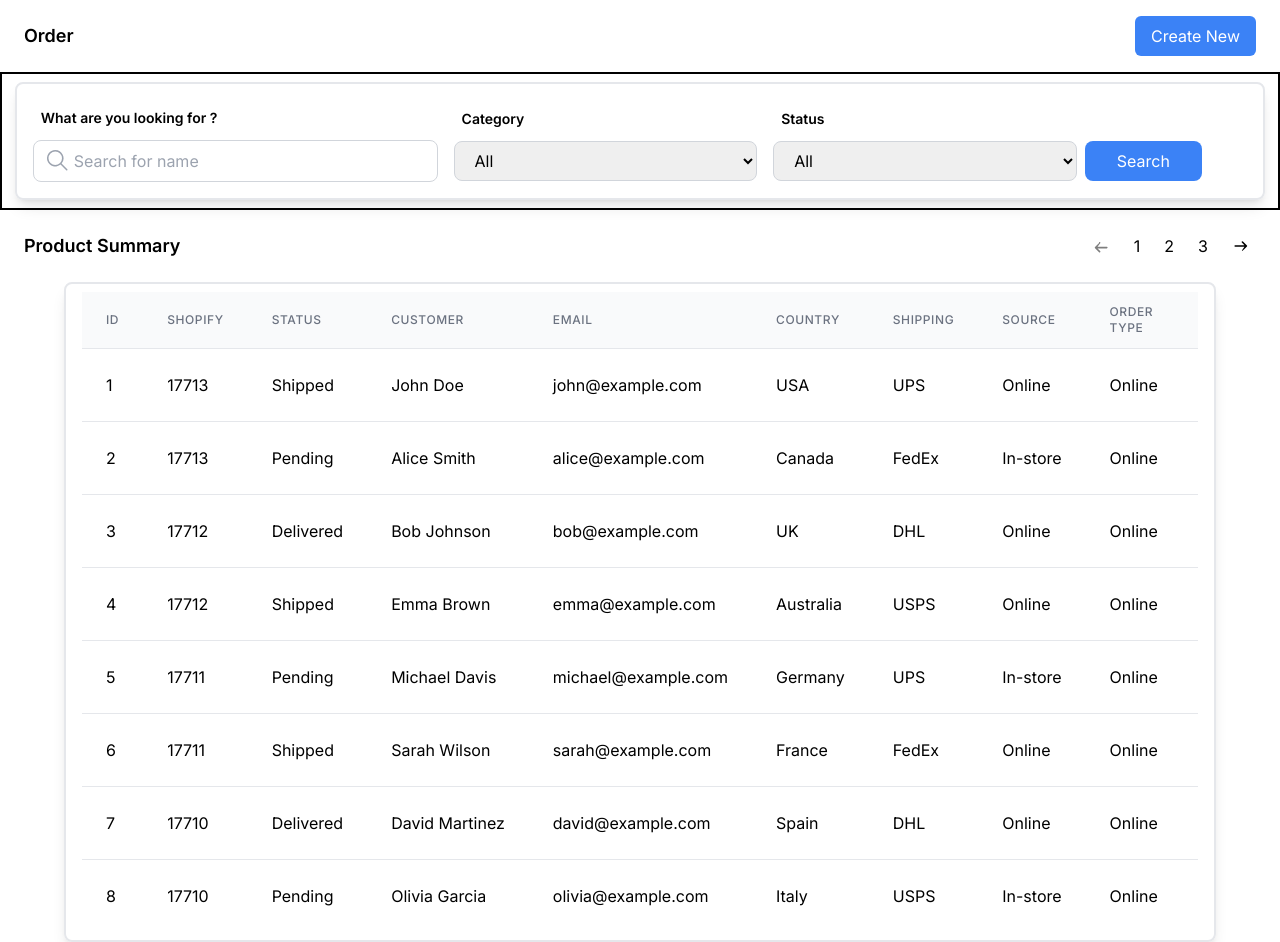
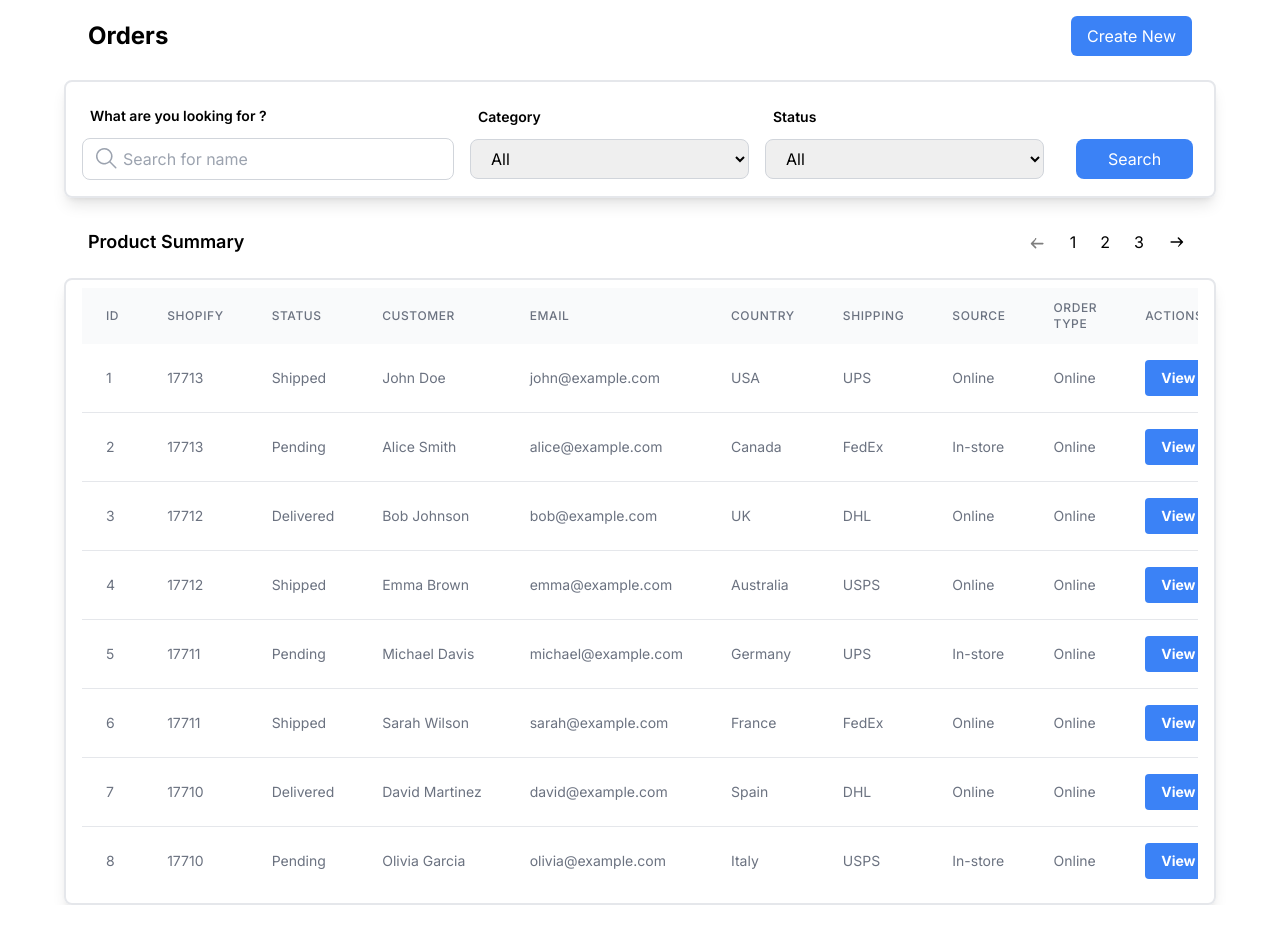
Before and after one commit to Ashutosh5333/Yoxaz, a Next.js app: page / in a window 1280 px wide. After the commit the page ends 905 px from the top, so only its background shows below. Built offline with nearby package versions, Linux system fonts and the light colour scheme.

Commit message:
feat: fix css

```diff
--- a/app/compnents/Header.tsx
+++ b/app/compnents/Header.tsx
@@ -1,11 +1,13 @@
 
 import React from 'react';
 
+
 const Header = () => {
+
   return (
-    <div className="container mx-auto py-4 px-6 flex items-center justify-between">
+    <div className="container sm:w-[90%] mx-auto py-4 px-6 flex items-center justify-between">
       <div>
-       <h2 className='text-lg font-semibold'> Order </h2>
+       <h2 className='text-lg sm:text-2xl font-bold'> Orders </h2>
      </div>
       <button className="py-2 px-4 bg-blue-500 text-white rounded-md hover:bg-blue-600">Create New</button>
     </div>
--- a/app/compnents/Pagination.tsx
+++ b/app/compnents/Pagination.tsx
@@ -13,7 +13,7 @@ const ProductSummaryWithPagination = ({
   );
 
   return (
-    <div className="container mx-auto py-4 px-6 flex items-center justify-between">
+    <div className="container w-[90%] mx-auto py-4 px-6 flex items-center justify-between">
       <div className="flex items-center">
         <h2 className="text-lg font-semibold">Product Summary</h2>
       </div>
--- a/app/compnents/SearchBar.tsx
+++ b/app/compnents/SearchBar.tsx
@@ -25,9 +25,9 @@ const SearchBar = ({ onSearch,onFilterChange  }:any) => {
 
 
   return (
-    <div className="border-2 w-[100%] m-auto py-2 border-black">
+    <div className=" w-[100%] m-auto py-2 border-black">
 
-      <div className="flex w-[98%] shadow-lg rounded-lg px-4 m-auto py-4 border-2 flex-col sm:flex-row items-center">
+      <div className="flex w-[90%] shadow-lg rounded-lg px-4 m-auto py-4 border-2 flex-col sm:flex-row items-center">
 
         {/* Search Bar */}
 
@@ -89,7 +89,7 @@ const SearchBar = ({ onSearch,onFilterChange  }:any) => {
         </div>
 
         {/* Search Button */}
-        <button className=" sm:ml-2   mt-4 sm:mt-10 px-20 sm:px-8 py-2  bg-blue-500 text-white rounded-lg focus:outline-none hover:bg-blue-600">
+        <button className=" sm:ml-8   mt-4 sm:mt-10 px-20 sm:px-8 py-2  bg-blue-500 text-white rounded-lg focus:outline-none hover:bg-blue-600">
           Search
         </button>
 
--- a/app/compnents/Table.tsx
+++ b/app/compnents/Table.tsx
@@ -47,7 +47,7 @@ const Table = ({ searchTerm ,filterCriteria }:any) => {
 
 
       <div className="w-[100%] m-auto overflow-scroll">
-        <table className="min-w-full divide-y divide-gray-200">
+        <table className="min-w-full   px-2 divide-gray-200">
           <thead className="bg-gray-50">
             <tr>
               <th scope="col" className="px-6 py-3 text-left text-[.6rem] sm:text-xs font-medium text-gray-500 uppercase tracking-wider">
@@ -84,17 +84,17 @@ const Table = ({ searchTerm ,filterCriteria }:any) => {
           </thead>
           <tbody className="bg-white divide-y divide-gray-200">
             {currentItems.length>0 && currentItems?.map((item, index) => (
-              <tr key={index}>
-                <td className="px-6 py-4 whitespace-nowrap">{item.id}</td>
-                <td className="px-6 py-4 whitespace-nowrap">{item.shopifyDate}</td>
-                <td className="px-6 py-4 whitespace-nowrap">{item.status}</td>
-                <td className="px-6 py-4 whitespace-nowrap">{item.customer}</td>
-                <td className="px-6 py-4 whitespace-nowrap">{item.email}</td>
-                <td className="px-6 py-4 whitespace-nowrap">{item.country}</td>
-                <td className="px-6 py-4 whitespace-nowrap">{item.shipping}</td>
-                <td className="px-6 py-4 whitespace-nowrap">{item.source}</td>
-                <td className="px-6 py-4 whitespace-nowrap">Online</td>
-                <td className="px-6 py-4 whitespace-nowrap">
+              <tr key={index} className='text-sm'>
+                <td className="px-6 py-4 font-sm text-gray-500 whitespace-nowrap">{item.id}</td>
+                <td className="px-6 py-4  text-gray-500 whitespace-nowrap">{item.shopifyDate}</td>
+                <td className="px-6 py-4  text-gray-500 whitespace-nowrap">{item.status}</td>
+                <td className="px-6 py-4 text-gray-500  whitespace-nowrap">{item.customer}</td>
+                <td className="px-6 py-4 text-gray-500  whitespace-nowrap">{item.email}</td>
+                <td className="px-6 py-4 text-gray-500  whitespace-nowrap">{item.country}</td>
+                <td className="px-6 py-4 text-gray-500  whitespace-nowrap">{item.shipping}</td>
+                <td className="px-6 py-4 text-gray-500  whitespace-nowrap">{item.source}</td>
+                <td className="px-6 py-4 text-gray-500  whitespace-nowrap">Online</td>
+                <td className="px-6 py-4 text-gray-500  whitespace-nowrap">
                   <button className="bg-blue-500 hover:bg-blue-700 text-white font-bold py-2 px-4 rounded">
                     View
                   </button>
```
